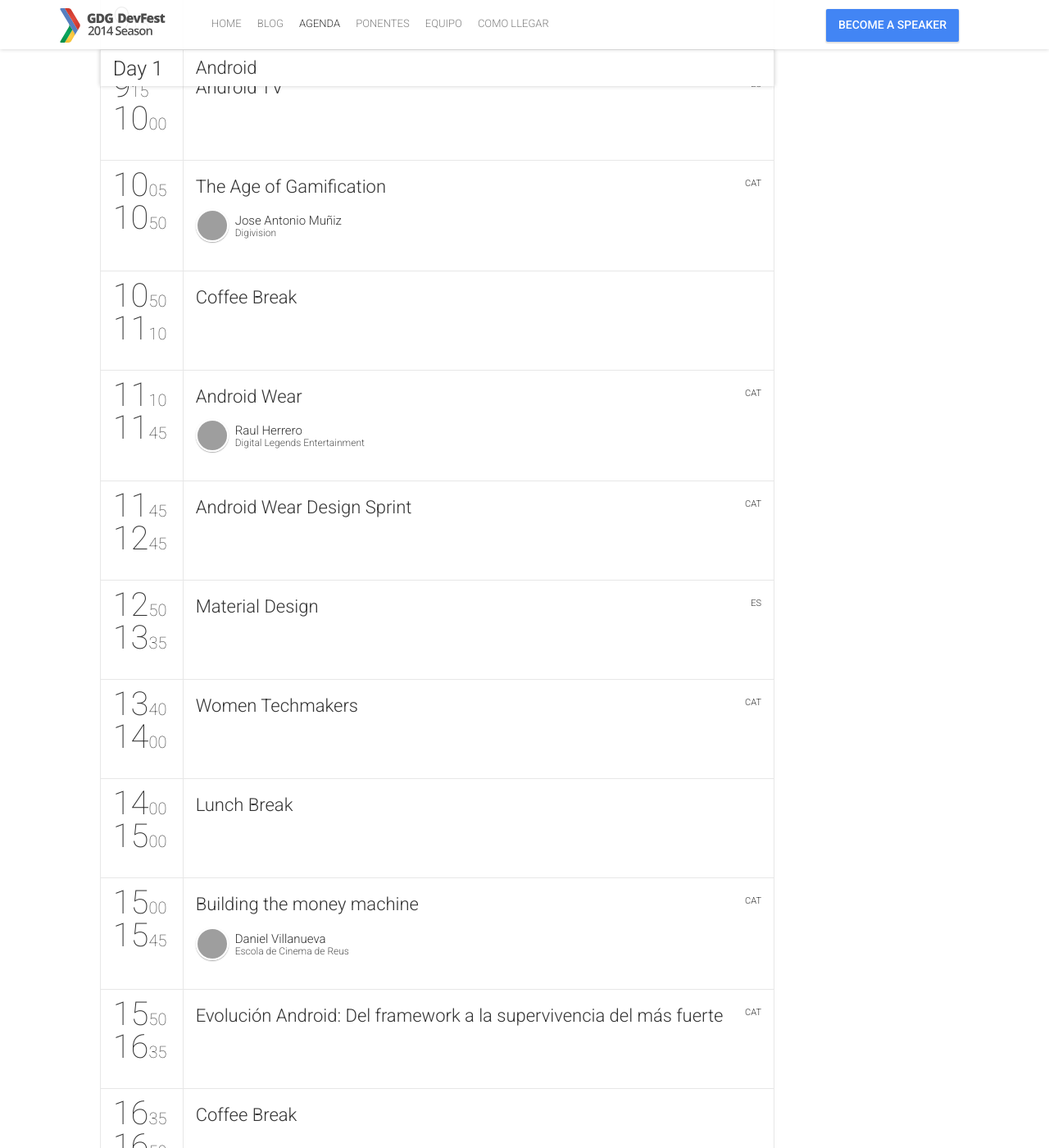
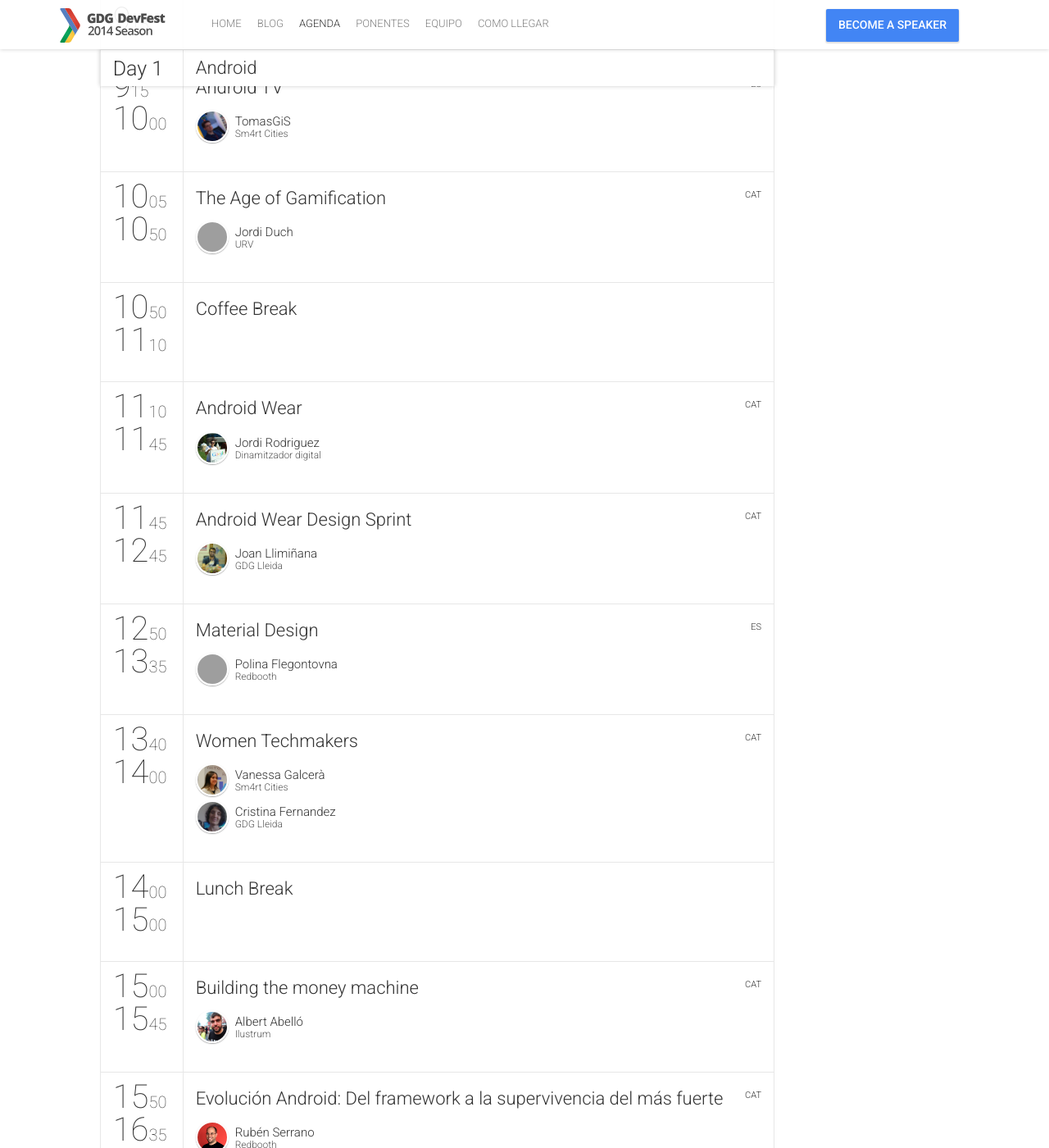
Before and after one commit to GDGTarragona/GameJamReus, a Jekyll site: the page built from schedule.html, in a window 1280 px wide and 1400 px high, scrolled down 745 px. Shown: the whole window at 82% size. Built offline with Jekyll 4.4.1, drawn with Linux system fonts in a browser that asks for light colours; nearby versions of some CDN libraries; comment, search, counter and statistics services are not loaded; some of the changed lines change nothing that is shown; some of the changed text lies outside the part shown; grey boxes are pictures that could not be loaded.

Commit message:
Speakers

```diff
--- a/_data/speakers.yml
+++ b/_data/speakers.yml
@@ -1,34 +1,136 @@
 -
     id: 1
-    name: "Raul"
-    surname: "Herrero"
-    company: "Digital Legends Entertainment"
+    name: "Jordi"
+    surname: "Rodriguez"
+    company: "Dinamitzador digital"
+    title: "Android Wear"
+    bio: ""
+    thumbnailUrl: jordick.jpg
+    rockstar: true
+    social:
+    - {name: "google-plus", link: "https://plus.google.com/+JordiRodriguezSoler/"}
+    - {name: "site", link: "http://www.jordick.es/"}
+-
+    id: 2
+    name: "Albert"
+    surname: "Abelló"
+    company: "Ilustrum"
+    title: "Building the money machine"
+    bio: "Game designer i emprenedor. Creador del joc de cartes coleccionables i trivial ilustrum."
+    thumbnailUrl: albertAbello.jpg
+    rockstar: true
+    social:
+    - {name: "google-plus", link: "https://plus.google.com/+AlbertAbello/"}
+    - {name: "site", link: "http://www.illustrum.com/"}
+-
+    id: 3
+    name: "Jordi"
+    surname: "Duch"
+    company: "URV"
     title: ""
-    bio: ""
+    bio: "Sóc enginyer en Informatica per la URV i doctor en Física per la Universitat de Barcelona. Actualment sóc professor del Departament d'Enginyeria Informatica i Matematiques de la URV, consultor a la UOC en temes de jocs i gamificació. També soc co-fundador de l'empresa chimu solutions dedicada a big data analytics en el mon dels esports."
     thumbnailUrl: jordiDuch.png
     rockstar: true
     social:
-    - {name: "site", link: "https://es.linkedin.com/in/raul-herrero-085aa05"}
+    - {name: "google-plus", link: "https://plus.google.com/101787050467842633901/"}
+
 -
-    id: 2
-    name: "Daniel"
-    surname: "Villanueva"
-    company: "Escola de Cinema de Reus"
+    id: 0
+    name: ""
+    surname: "TomasGiS"
+    company: "Sm4rt Cities"
     title: ""
     bio: ""
-    thumbnailUrl: jordiDuch.png
+    thumbnailUrl: TomasGiS.jpg
+    rockstar: true
+
+    social:
+    - {name: "google-plus", link: "https://google.com/+TomasGiS"}
+    - {name: "twitter", link: "https://twitter.com/TomasGiS"}
+    - {name: "github", link: "https://github.com/TomasGiS"}
+    - {name: "site", link: "http://www.tomasgis.cat/"}
+-
+    id: 4
+    name: "Joan"
+    surname: "Llimiñana"
+    company: "GDG Lleida"
+    title: "Organizer"
+    bio: ""
+    thumbnailUrl: joan.jpg
     rockstar: true
     social:
-    - {name: "site", link: "https://www.linkedin.com/in/daniel-villanueva-margalef-a9b62718/"}
+    - {name: "google-plus", link: "https://plus.google.com/+JoanLlimiñanaSabaté/"}
+-
+    id: 5
+    name: "Polina"
+    surname: "Flegontovna"
+    company: "Redbooth"
+    title: ""
+    bio: "Diseñadora de interacción en Redbooth
+    Diseñadora grafica y web, autodidacta, fotografa y amante de manualidades.
+    La interfaz es un lenguaje común entre el sistema y el usuario."
+    thumbnailUrl: polina.jpg
+    rockstar: true
+    social:
+    - {name: "google-plus", link: "https://plus.google.com/+PolinaFlegontovna/"}
+    - {name: "twitter", link: "https://twitter.com/flegontovna"}
 
 -
-    id: 3
-    name: "Jose Antonio"
-    surname: "Muñiz"
-    company: "Digivision"
+    id: 6
+    name: "Rubén"
+    surname: "Serrano"
+    company: "Redbooth"
+    title: "Lead Android Developer en Redbooth"
+    bio: ""
+    thumbnailUrl: ruben.jpg
+    rockstar: true
+    social:
+    - {name: "google-plus", link: "https://plus.google.com/+RubénSerrano"}
+-
+    id: 7
+    name: "Alex"
+    surname: "Cabrera"
+    company: "U-play"
+    title: ""
+    bio: "Vaig començar a picar tecles per a poder fer els meus propis jocs, cosa que em va dur a treballar a U-Play Online on m'encarrego del departament de desenvolupament. M'agrada ficar tota la meva passió als jocs que publiquem com si fossin per a mi mateix. Molt fan de tot el que fa 'llumetes', especialment dels dispositius Android."
+    thumbnailUrl: alex.jpg
+    rockstar: true
+    social:
+    - {name: "google-plus", link: "https://plus.google.com/+AlexCabreraGil/"}
+    - {name: "twitter", link: "https://twitter.com/alexcabrera_pc"}
+-
+    id: 8
+    name: "Vanessa"
+    surname: "Galcerà"
+    company: "Sm4rt Cities"
     title: ""
     bio: ""
-    thumbnailUrl: jordiDuch.png
+    thumbnailUrl: vanessaGalcera.jpg
     rockstar: true
     social:
-    - {name: "site", link: "https://www.linkedin.com/in/jose-antonio-mu%C3%B1iz-olivares-52746262/en"}
+    - {name: "google-plus", link: "https://google.com/+VanessaGalcera"}
+    - {name: "twitter", link: "https://twitter.com/vanessagare"}
+    - {name: "site", link: "http://www.vgalcera.wordpress.com/"}
+
+-
+    id: 11
+    name: "Cristina"
+    surname: "Fernandez"
+    company: "GDG Lleida"
+    title: "Organizer"
+    bio: ""
+    thumbnailUrl: cristina.png
+    rockstar: true
+    social:
+    - {name: "google-plus", link: "https://google.com/115851459432041211023"}
+-
+    id: 10
+    name: "Andreu"
+    surname: "Ibañez"
+    company: "GDG Lleida"
+    title: "Organizer"
+    bio: "Andreu es Project Manager en Ponent 2002, un pyme tecnológica localizada en Lleida. Con 30 años de experiencia en tecnología, siempre ha estado involucrado en este sector IT y disfruta innovando constantemente. Actualmente se dedica la creación de nuevas tecnologías para áreas tan dispares como la Arqueología, clústers de visualización, láseres y drones. Es especialista en el ecosistema de Google, donde es Glass Explorer con la startup MundoGlass, mentor del Google Summer of Code con los proyectos Liquid Galaxy y CC Extractor, tiene montado una laboratorio único en el mundo para hacer proyectos con las diversas tecnologías de mapas de Google, el Liquid Galaxy LAB, y es además fundador y organizador del Google Developers Group GDG Lleida."
+    thumbnailUrl: andreu.png
+    rockstar: true
+    social:
+    - {name: "google-plus", link: "https://google.com/+AndreuIbáñez"}
```
